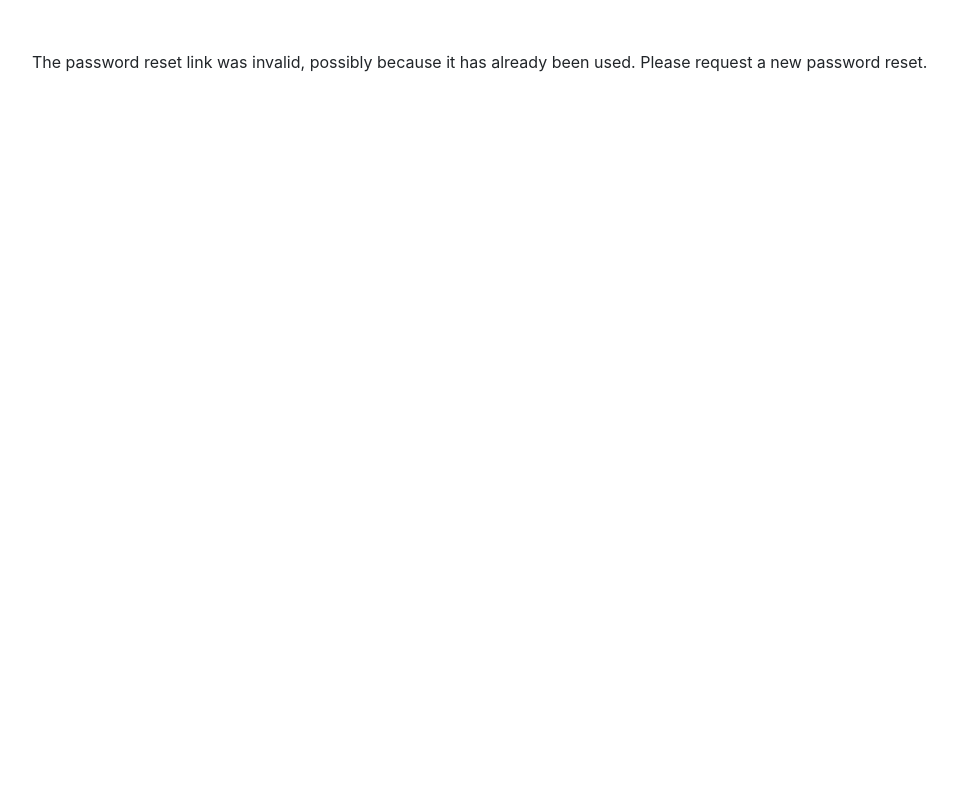
After one commit to dvoong/voong_finance_3, a Django app: template website/templates/website/reset_password.html in a window 1280 px wide. The commit adds this page. Shown: the whole page, without its empty margins (53-1010 px from the left). Run offline with Django 3.2, Linux system fonts and the light colour scheme; the template is opened without the code that fills it, so the values that code supplies are empty; some libraries are stand-ins or nearby versions.

Commit message:
add password reset functionality

```diff
--- a/functional_tests/TestCase.py
+++ b/functional_tests/TestCase.py
@@ -1,5 +1,6 @@
 from django.contrib.staticfiles.testing import StaticLiveServerTestCase
 from django.contrib.auth.models import User
+from django.test.utils import override_settings
 from selenium.webdriver import Chrome
 from functional_tests.welcome.WelcomePage import WelcomePage
 from selenium.webdriver.support.ui import WebDriverWait
@@ -8,6 +9,7 @@ from selenium.webdriver.common.by import By
 
 DEFAULT_TIMEOUT = 5
 
+@override_settings(DEBUG=True)
 class TestCase(StaticLiveServerTestCase):
 
     def setUp(self):
--- /dev/null
+++ b/website/templates/website/reset_password.html
@@ -0,0 +1,41 @@
+<html>
+  <head>
+    <title>Reset Password</title>
+    {% load custom_template_tags %}
+    {% load static %}
+    <link rel="stylesheet" href="{% static 'website/bootstrap.min.css' %}">
+    <link rel="stylesheet" href="{% static 'website/styles.css' %}">
+    <link rel="icon"
+	  type="image/x-icon"
+	  href="{% static 'website/favicon.ico' %}" />
+  </head>
+  <body>
+    <div class="container" style="margin-top: 50px">
+
+      {% if validlink %}
+
+      <form method="post" class="form" id="reset-password-form">{% csrf_token %}
+	<p>"Please enter your new password twice so we can verify you typed it in correctly."</p>
+
+	<div class="form-group">
+
+	<fieldset class="module aligned">
+	  <div class="form-row field-password1">
+            <label for="id_new_password1">New password:</label>
+	    <input name="password" type="password">
+	  </div>
+	  <div class="form-row field-password2">
+            <label for="id_new_password2">Confirm password:</label>
+	    <input name="password_confirmation" type="password">
+	  </div>
+	  <input id="submit-button" type="submit" value="'Change my password'" />
+	</fieldset>
+      </form>
+
+      {% else %}
+
+      <p>The password reset link was invalid, possibly because it has already been used.  Please request a new password reset.</p>
+
+      {% endif %}
+  </body>
+</html>
--- a/website/templates/website/welcome.html
+++ b/website/templates/website/welcome.html
@@ -107,7 +107,7 @@
 	    </div>
 
 	    <div class="form-group">
-	      <a id="forgot-password-link" href="/reset-password">
+	      <a id="forgot-password-link" href="/request-password-reset">
 		Forgot password
 	      </a>
 	    </div>
--- a/website/urls.py
+++ b/website/urls.py
@@ -40,10 +40,25 @@ urlpatterns = [
     path('verify-email', views.verify_email, name='verify_email'),
     path('activate/<uidb64>/<token>', views.activate, name='activate'),
     path(
-        'reset-password',
+        'request-password-reset',
         auth_views.PasswordResetView.as_view(
-            template_name='website/password_reset.html'
+            template_name='website/request_password_reset.html',
+            from_email='admin@voong-finance.co.uk'
         )
+    ),
+    path(
+        'reset-password/<uidb64>/<token>',
+        auth_views.PasswordResetConfirmView.as_view(
+        ),
+        name='password_reset_confirm'
+    ),
+    path('reset-password-done',
+         auth_views.PasswordResetDoneView.as_view(),
+         name='password_reset_done'
+    ),
+    path('reset-password-complete',
+         auth_views.PasswordResetCompleteView.as_view(),
+         name='password_reset_complete'
     ),
 
 ]
```
Also changed, not shown: functional_tests/test_reset_password.py (+57 -5 lines), functional_tests/welcome/WelcomePage.py (+11 -0 lines), website/views.py (+7 -0 lines), website/templates/website/request_password_reset.html (renamed from website/templates/website/password_reset.html).
